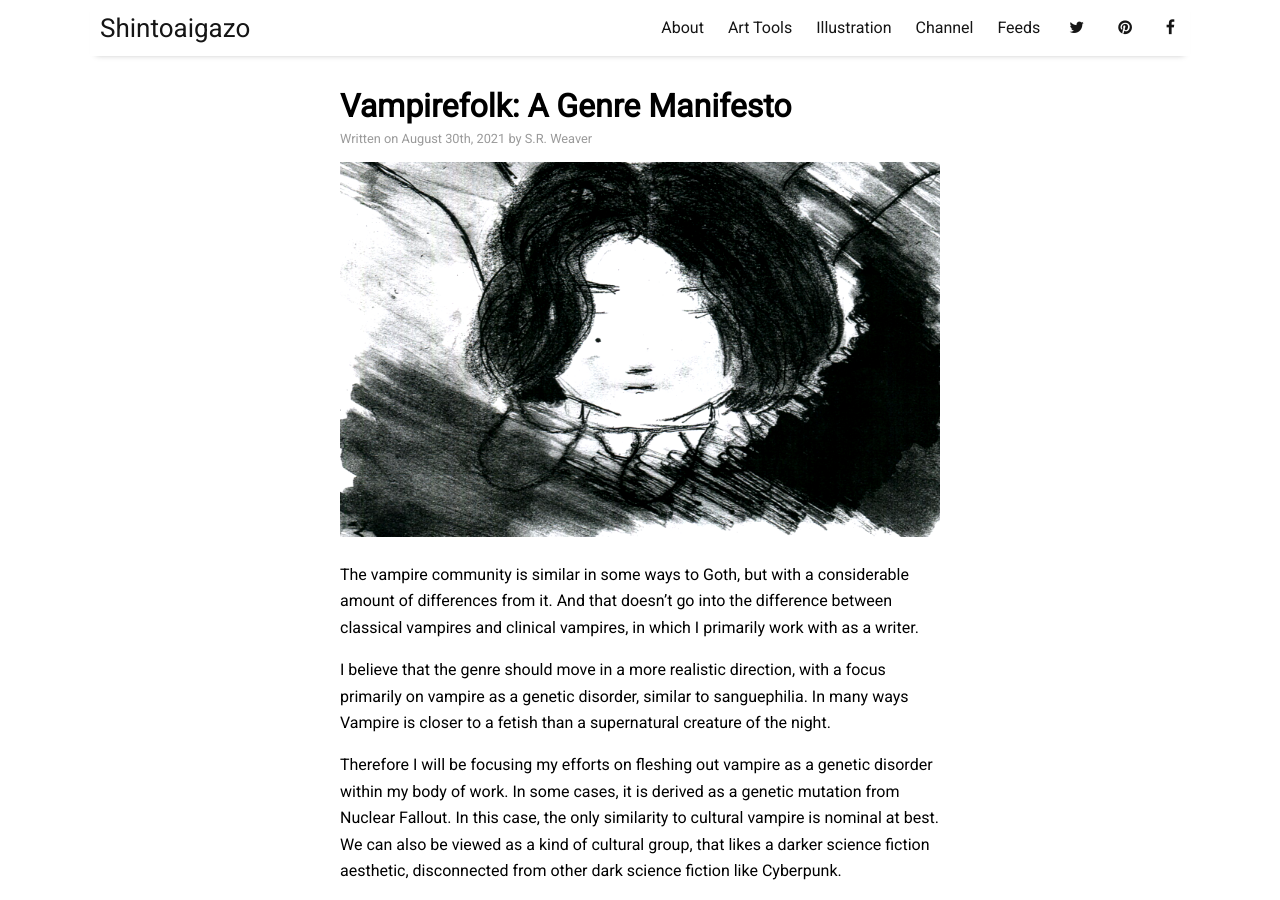
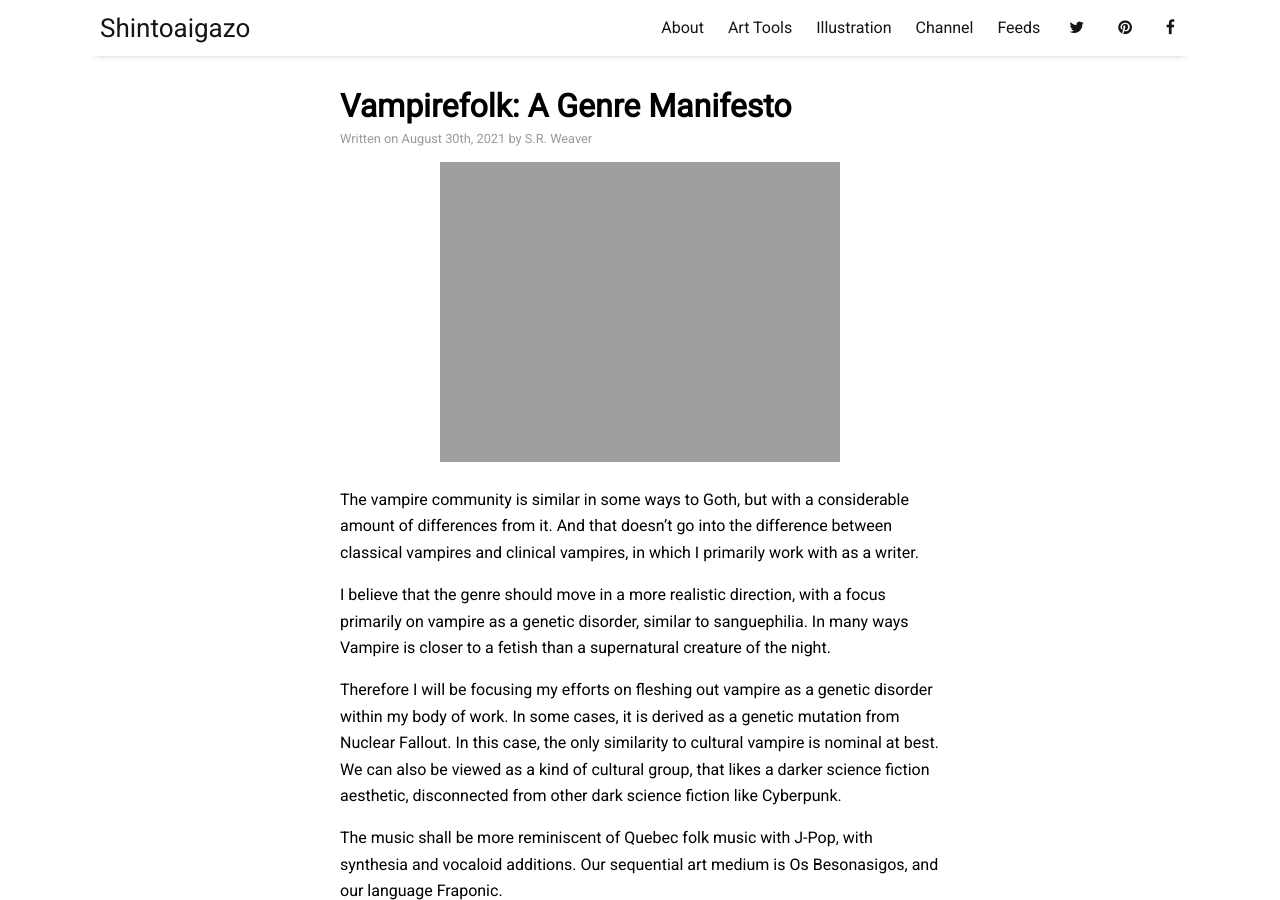
Before and after one commit to LWFlouisa/Portfolio, a Jekyll site: the page built from _posts/2021-08-30-thevampirefolkmanifesto.md, in a window 1280 px wide and 900 px high. Built offline with Jekyll 4.4.1, drawn with Linux system fonts in a browser that asks for light colours; nearby versions of some CDN libraries.

Commit message:
Update 2021-08-30-thevampirefolkmanifesto.md

```diff
--- a/_posts/2021-08-30-thevampirefolkmanifesto.md
+++ b/_posts/2021-08-30-thevampirefolkmanifesto.md
@@ -3,7 +3,7 @@
 title: "Vampirefolk: A Genre Manifesto"
 author: "S.R. Weaver"
 tags: mediums inks artsupplies besonasige
-image: uploadedfairy.png
+image: 20210925_005113.jpg
 ---
 The vampire community is similar in some ways to Goth, but with a considerable amount of differences from it. And that doesn’t go into the difference between classical vampires and clinical vampires, in which I primarily work with as a writer.
 
```
